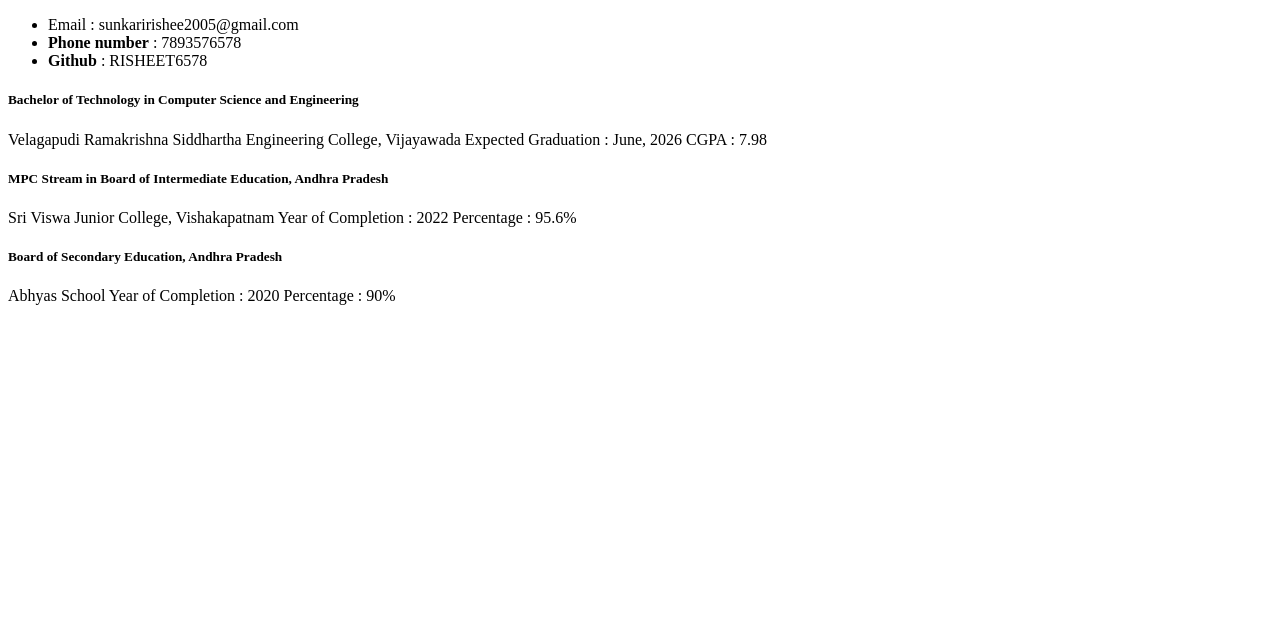
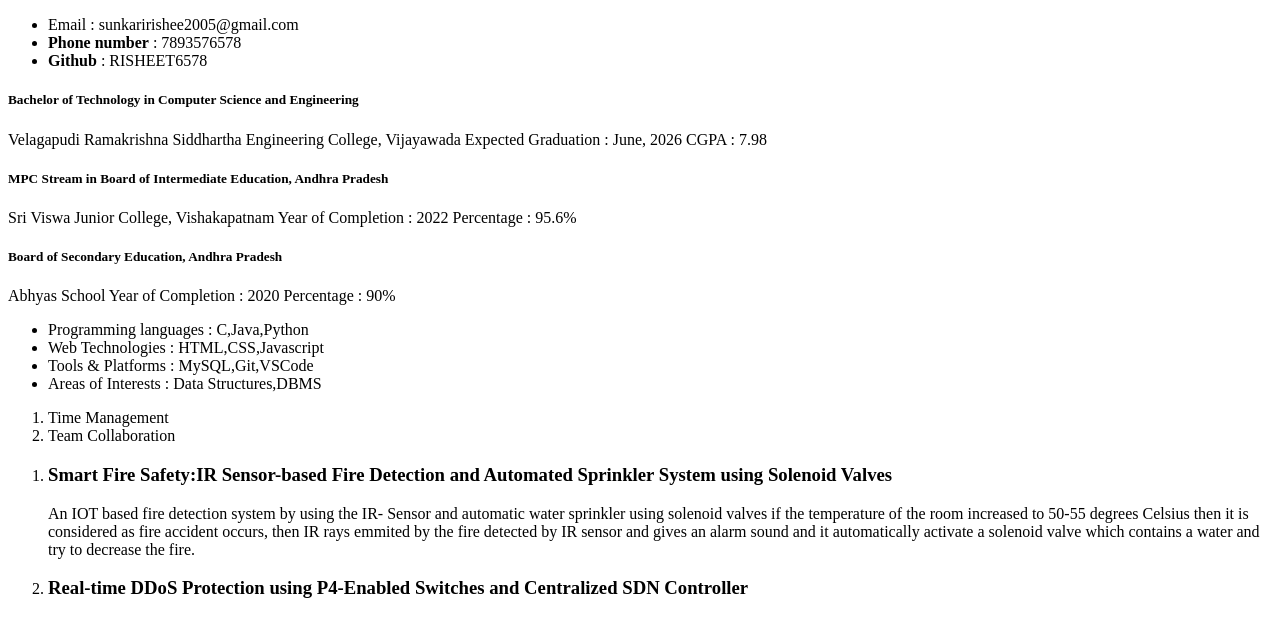
Before and after one commit to RISHEET6578/RISHEET6578.github.io, a plain HTML site: page index.html in a window 1280 px wide. Shown: the part 91-728 px from the top of the page. Drawn offline with Linux system fonts and the light colour scheme.

Commit message:
Update index.html

```diff
--- a/index.html
+++ b/index.html
@@ -31,6 +31,31 @@
         Percentage : 90%</p>
       </section>
     </div>
+    <div class="Skills">
+      <section class="Technical">
+        <ul>
+          <li>Programming languages : C,Java,Python</li>
+          <li>Web Technologies : HTML,CSS,Javascript</li>
+          <li>Tools & Platforms : MySQL,Git,VSCode</li>
+          <li>Areas of Interests : Data Structures,DBMS</li>
+        </ul>
+      </section>
+        <section class="Non-Technical">
+            <ol>
+              <li>Time Management</li>
+              <li>Team Collaboration</li>
+            </ol>
+        </section>
+    <div class="projects">
+      <ol>
+        <li><h3>Smart Fire Safety:IR Sensor-based Fire Detection and Automated Sprinkler System using Solenoid Valves</h3></li>
+        <p>An IOT based fire detection system by using the IR- Sensor and automatic water sprinkler using solenoid valves if the
+temperature of the room increased to 50-55 degrees Celsius then it is considered as fire accident occurs, then IR rays emmited
+by the fire detected by IR sensor and gives an alarm sound and it automatically activate a solenoid valve which contains a water
+and try to decrease the fire.</p>
+        <li><h3>Real-time DDoS Protection using P4-Enabled Switches and Centralized SDN Controller</h3></li>
+        <p></p>
+      </ol>
 
   </body>
 </html>
```
